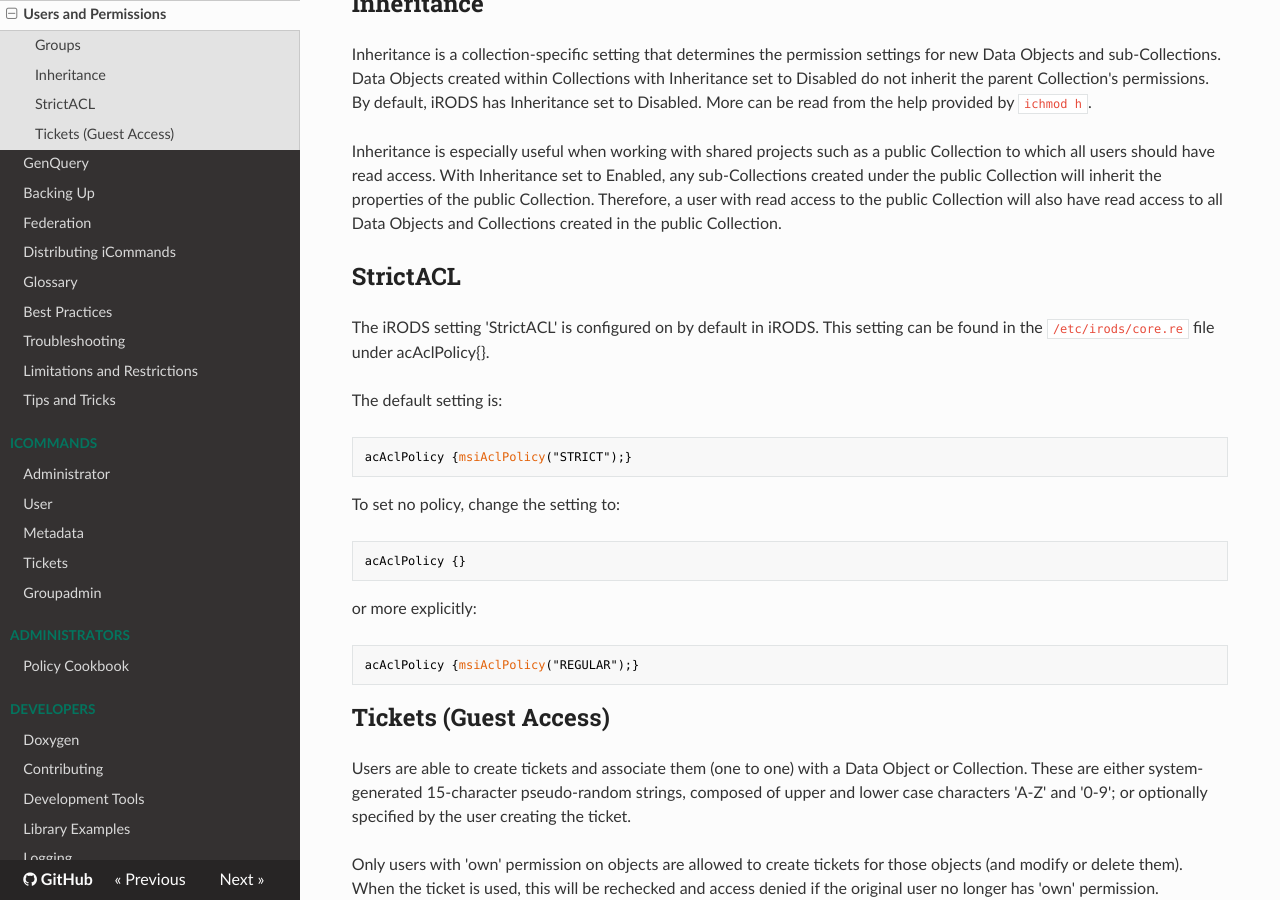
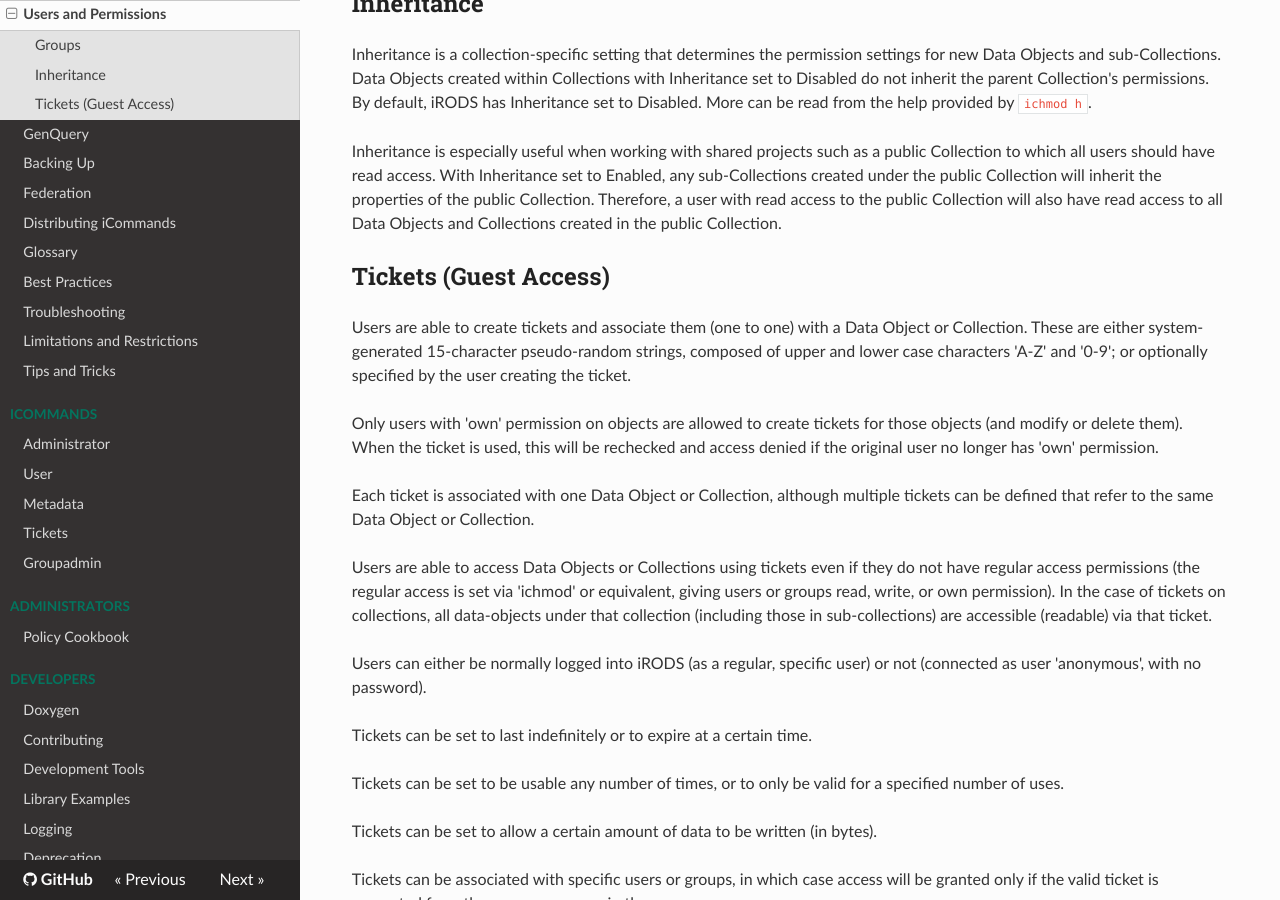
Before and after one commit to irods/irods_docs, an MkDocs documentation site: the page built from docs/system_overview/users_and_permissions.md, in a window 1280 px wide and 900 px high, scrolled down 337 px. Built offline with MkDocs 1.6.1, drawn with Linux system fonts in a browser that asks for light colours; nearby versions of some CDN libraries.

Commit message:
[irods/irods#7985] Remove documentation on modifying StrictACLs
The server is now always using strict mode.

```diff
--- a/docs/system_overview/users_and_permissions.md
+++ b/docs/system_overview/users_and_permissions.md
@@ -11,29 +11,6 @@
 Inheritance is a collection-specific setting that determines the permission settings for new Data Objects and sub-Collections.  Data Objects created within Collections with Inheritance set to Disabled do not inherit the parent Collection's permissions.  By default, iRODS has Inheritance set to Disabled.  More can be read from the help provided by `ichmod h`.
 
 Inheritance is especially useful when working with shared projects such as a public Collection to which all users should have read access. With Inheritance set to Enabled, any sub-Collections created under the public Collection will inherit the properties of the public Collection.  Therefore, a user with read access to the public Collection will also have read access to all Data Objects and Collections created in the public Collection.
-
-## StrictACL
-
-The iRODS setting 'StrictACL' is configured on by default in iRODS. This setting can be found in the `/etc/irods/core.re` file under acAclPolicy{}.
-
-The default setting is:
-
-~~~
-acAclPolicy {msiAclPolicy("STRICT");}
-~~~
-
-To set no policy, change the setting to:
-
-~~~
-acAclPolicy {}
-~~~
-
-or more explicitly:
-
-~~~
-acAclPolicy {msiAclPolicy("REGULAR");}
-~~~
-
 
 ## Tickets (Guest Access)
 
```
Also changed, not shown: docs/system_overview/troubleshooting.md (+0 -4 lines).
